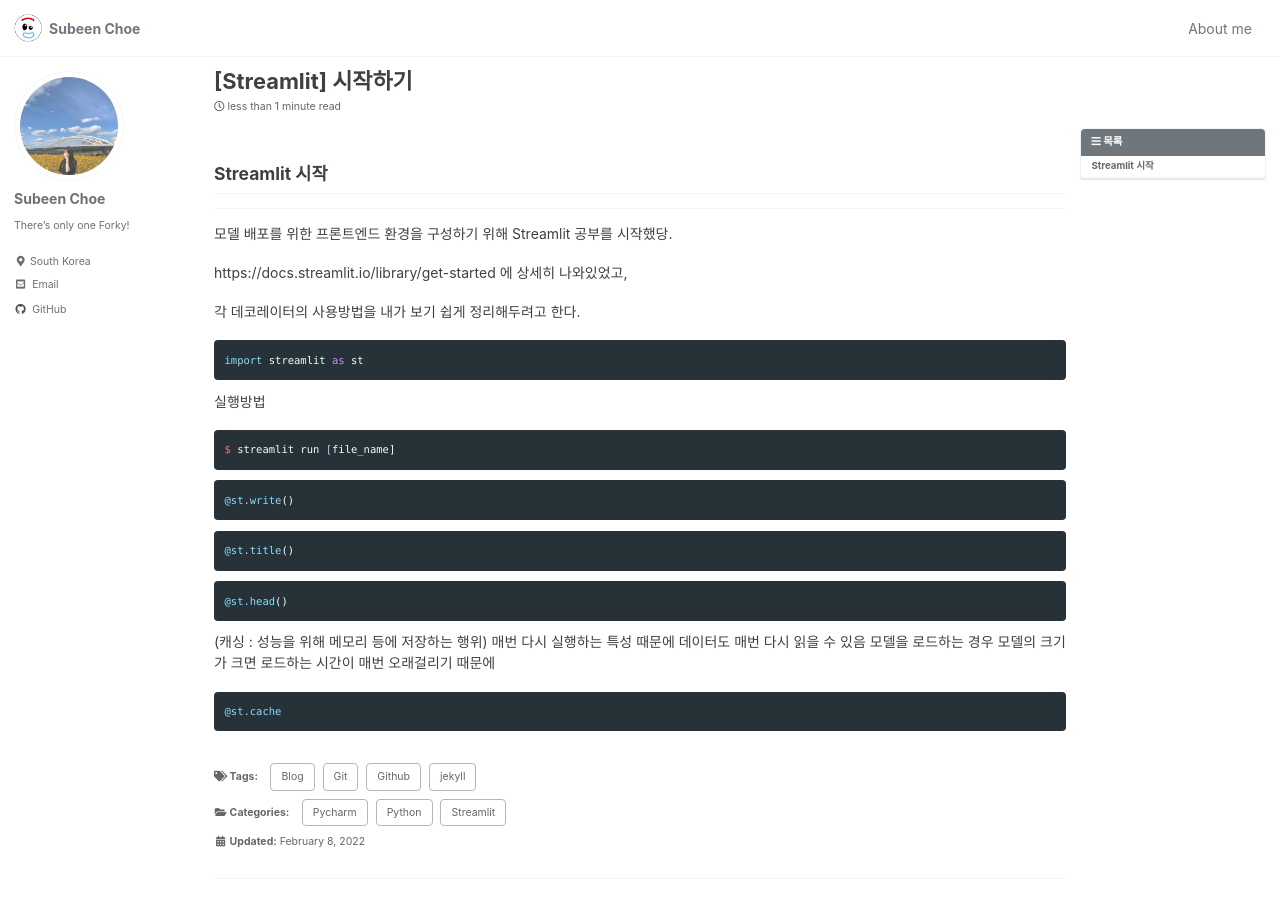
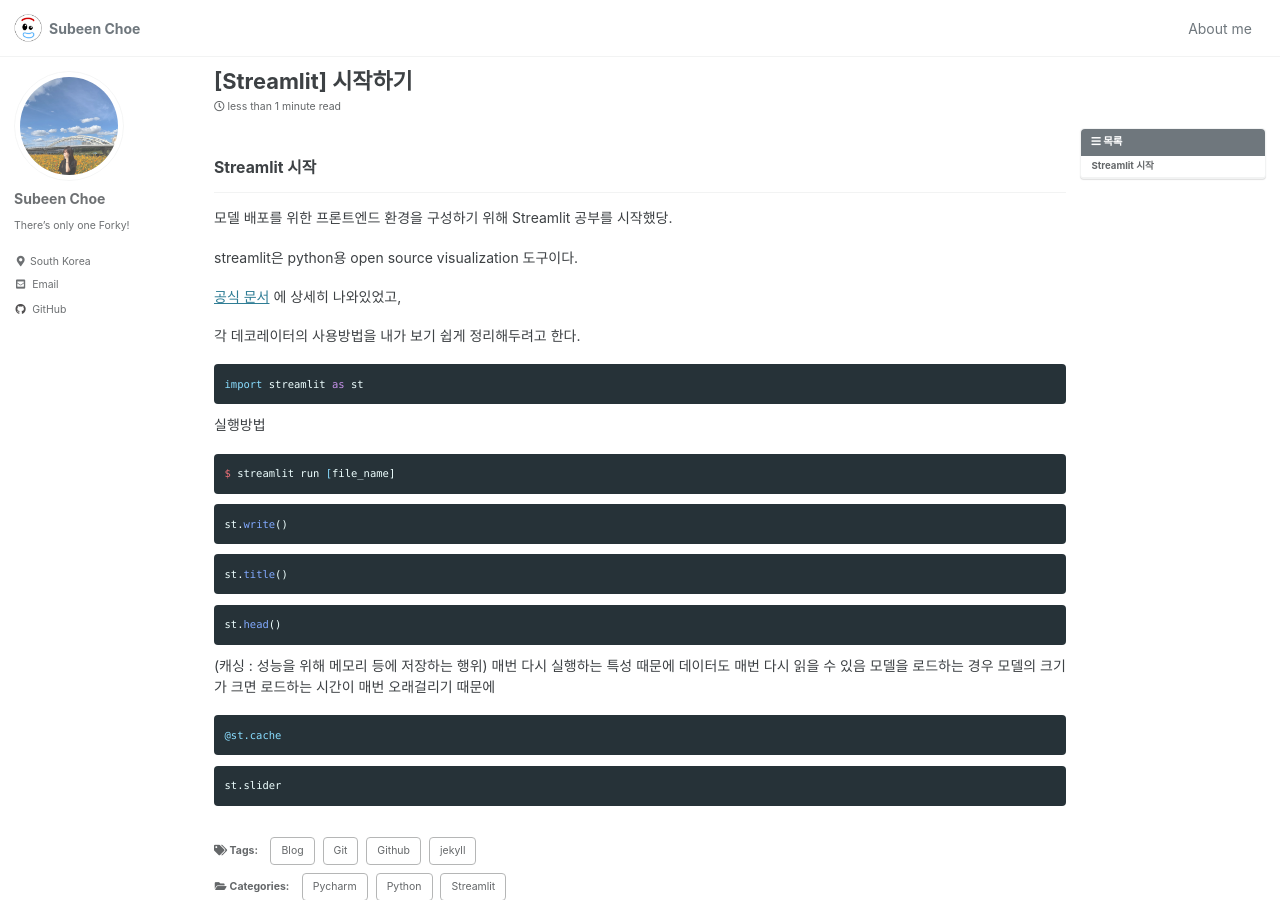
Before and after one commit to subeenz/subeenz.github.io, a Jekyll site: the page built from _posts/2022-02-08-6th-post.md, in a window 1280 px wide and 900 px high. Built offline with Jekyll 4.4.1, drawn with Linux system fonts in a browser that asks for light colours; cached includes are drawn as plain includes.

Commit message:
add posts

````diff
--- a/_posts/2022-02-08-6th-post.md
+++ b/_posts/2022-02-08-6th-post.md
@@ -22,11 +22,14 @@ date: 2022-02-08
 last_modified_at: 2022-02-08
 ---
 
-## **Streamlit** 시작
+### **Streamlit** 시작
 ***
 모델 배포를 위한 프론트엔드 환경을 구성하기 위해 Streamlit 공부를 시작했당.
 
-https://docs.streamlit.io/library/get-started 에 상세히 나와있었고,
+streamlit은 python용 open source visualization 도구이다.
+
+[공식 문서](https://docs.streamlit.io/library/get-started)
+에 상세히 나와있었고,
 
 각 데코레이터의 사용방법을 내가 보기 쉽게 정리해두려고 한다.
 
@@ -40,15 +43,15 @@ $ streamlit run [file_name]
 ```
 
 ```python
-@st.write()
+st.write()
 ```
 
 ```python
-@st.title()
+st.title()
 ```
 
 ```python
-@st.head()
+st.head()
 ```
 
 (캐싱 : 성능을 위해 메모리 등에 저장하는 행위)
@@ -58,3 +61,7 @@ $ streamlit run [file_name]
 ```python
 @st.cache
 ```
+
+```python
+st.slider
+```
````
Also changed, not shown: _posts/2022-02-11-9th-post.md (+1 -1 lines), _posts/2022-02-12-10th-post.md (added, +48 -0 lines), _posts/2022-02-19-11th-post.md (added, +35 -0 lines).
